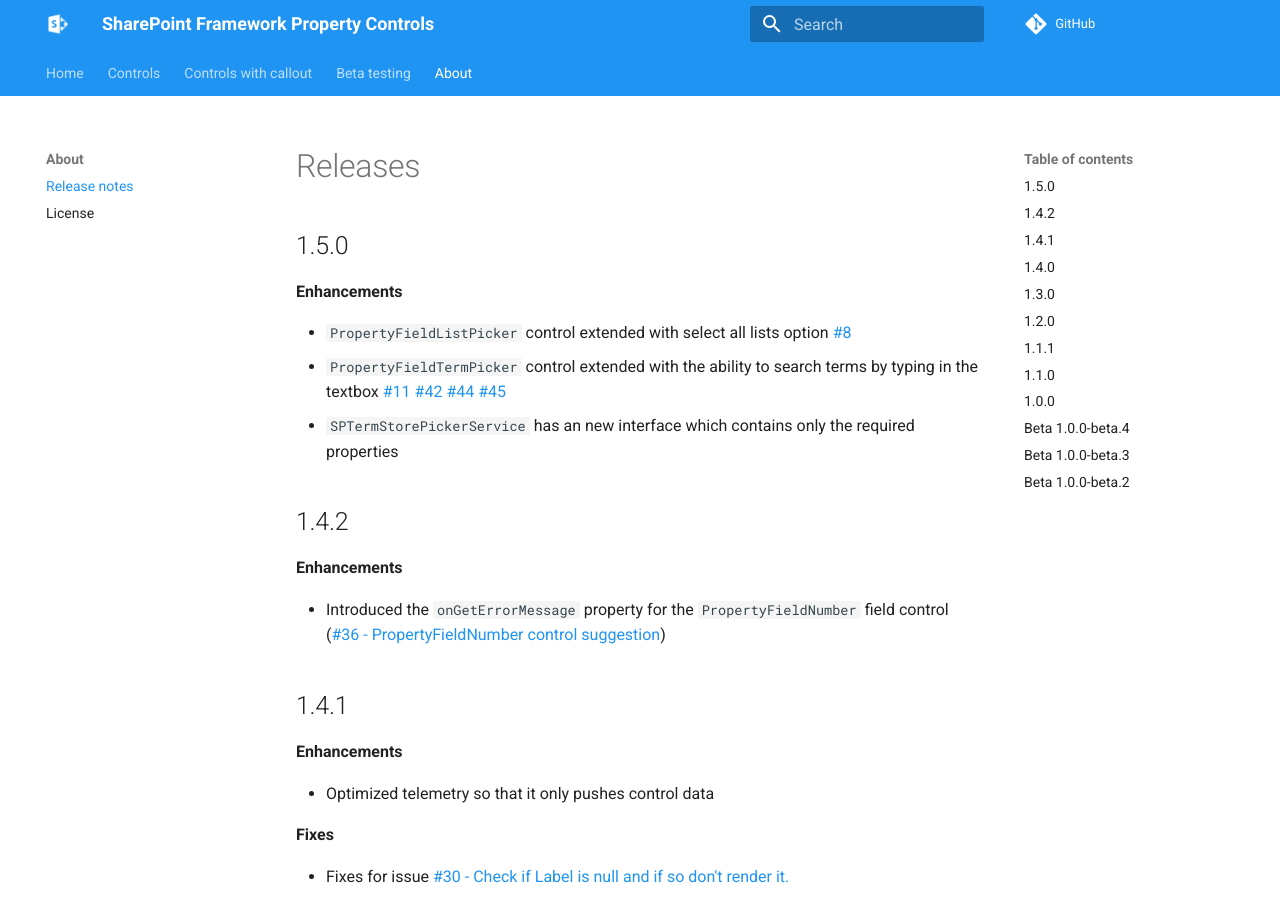
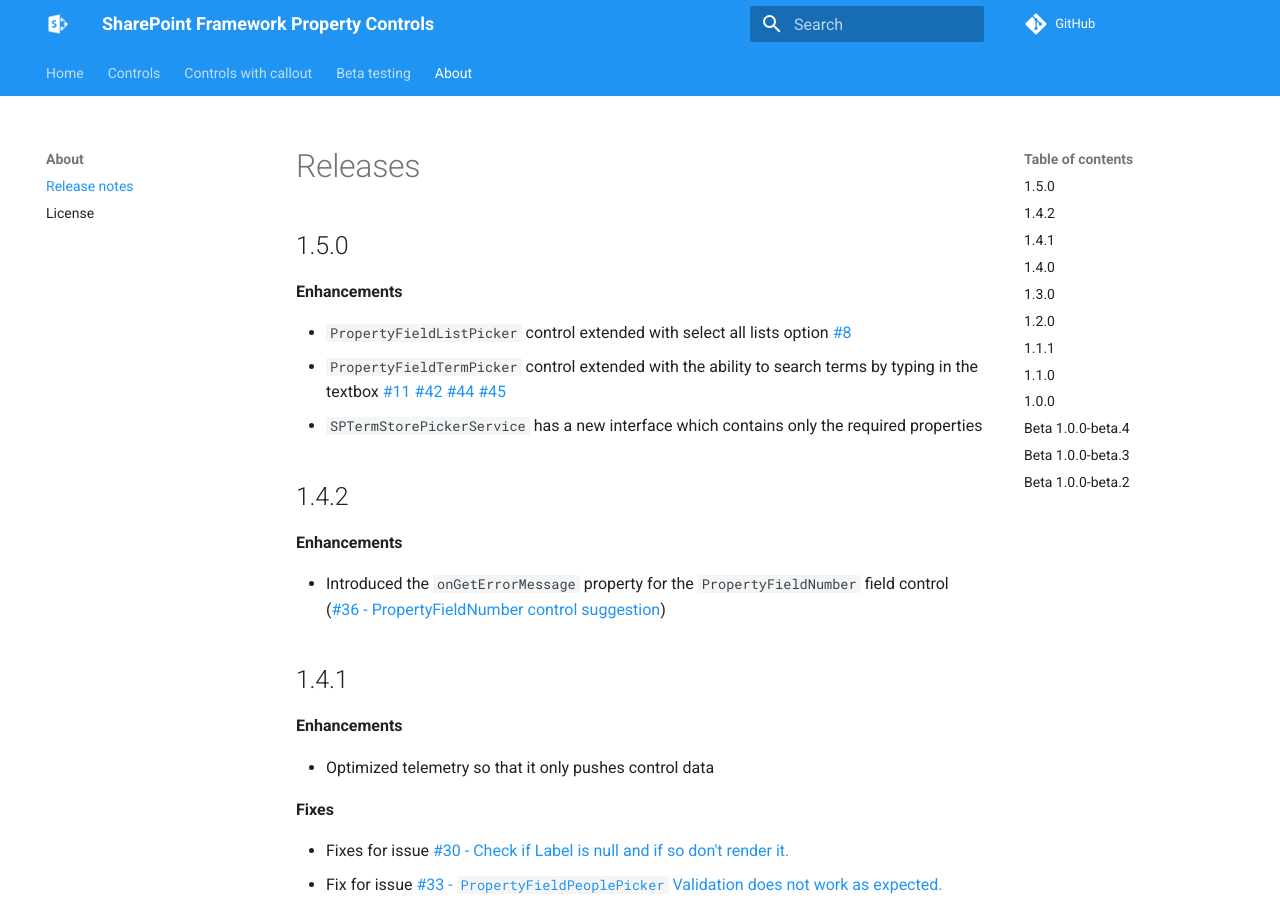
Before and after one commit to pnp/sp-dev-fx-property-controls, an MkDocs documentation site: the page built from docs/documentation/docs/about/release-notes.md, in a window 1280 px wide and 900 px high. Built offline with MkDocs 1.6.1 and Material for MkDocs 9.7.7, drawn with Linux system fonts in a browser that asks for light colours; comment, search, counter and statistics services are not loaded; old or Windows-style settings are respelled for this version of MkDocs.

Commit message:
Typo updates

```diff
--- a/docs/documentation/docs/about/release-notes.md
+++ b/docs/documentation/docs/about/release-notes.md
@@ -6,7 +6,7 @@
 
 - `PropertyFieldListPicker` control extended with select all lists option [#8](https://github.com/SharePoint/sp-dev-fx-property-controls/issues/8)
 - `PropertyFieldTermPicker` control extended with the ability to search terms by typing in the textbox [#11](https://github.com/SharePoint/sp-dev-fx-property-controls/issues/11) [#42](https://github.com/SharePoint/sp-dev-fx-property-controls/issues/42) [#44](https://github.com/SharePoint/sp-dev-fx-property-controls/issues/44) [#45](https://github.com/SharePoint/sp-dev-fx-property-controls/issues/45)
-- `SPTermStorePickerService` has an new interface which contains only the required properties
+- `SPTermStorePickerService` has a new interface which contains only the required properties
 
 ## 1.4.2
 
--- a/package.json
+++ b/package.json
@@ -59,7 +59,7 @@
     }
   ],
   "contributors": [
-    "Gove Russell <russellgove@gmail.com>",
+    "Gove, Russell <russellgove@gmail.com>",
     "Kent, Chris <>",
     "Opdendries, David <>",
     "Struyf, Elio <info@estruyf.be>",
```
Also changed, not shown: CHANGELOG.md.
